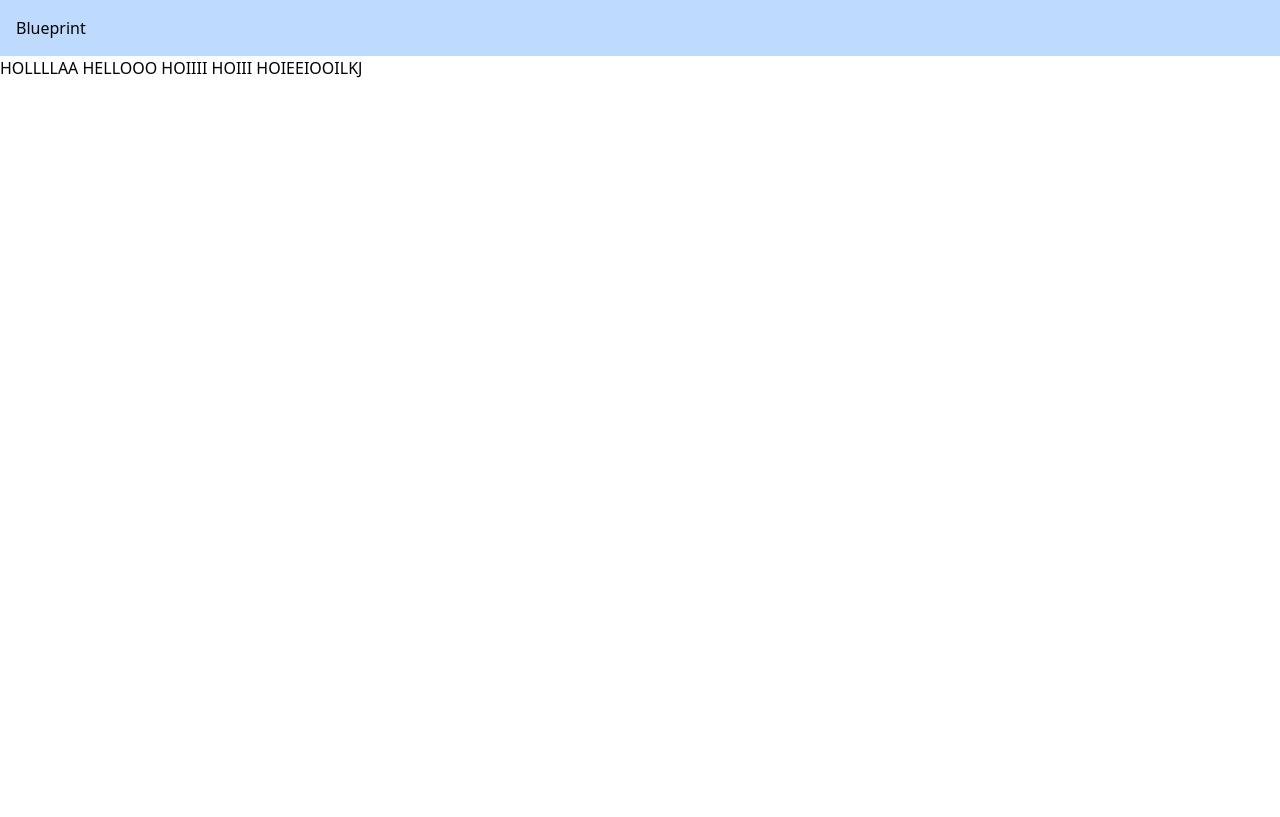
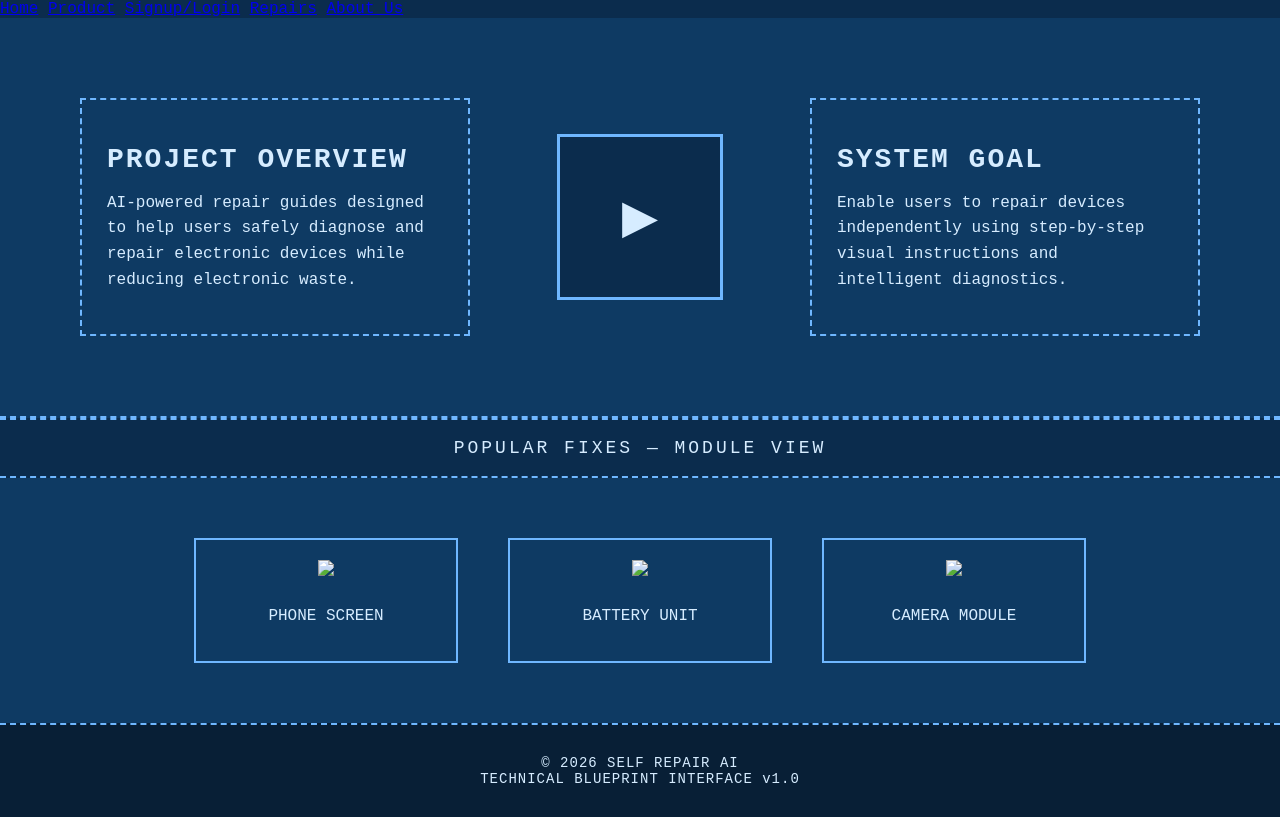
Before and after one commit to Brooklyn-STEAM/10053-Empowering-Self-Repair-of-Electronic-Devices-With-Artificial-Intelligence, a Flask app: page / in a window 1280 px wide. Before the commit the page ends 78 px from the top, so only its background shows below. Run offline with Flask 3, Linux system fonts and the light colour scheme; some libraries are stand-ins or nearby versions.

Commit message:
homepage and navbar (#5)
Co-authored-by: Jayson Ramirez <jramierz@brooklynsteamcenter.or>

```diff
--- a/templates/components/navbar.html.jinja
+++ b/templates/components/navbar.html.jinja
@@ -1,4 +1,12 @@
-<nav class="bg-blue-200 p-4 flex items-center justify-between">
-    <div>
-    <a href="/" class="">Blueprint</a>
+<nav class="bg-blue-600 text-white shadow-md">
+  <div class="max-w-7xl mx-auto px-4 sm:px-6 lg:px-8">
+    <div class="flex justify-center space-x-8 h-20 items-center text-xl">
+      <a href="homepage.html.jinja" class="hover:text-gray-200">Home</a>
+      <a href="#" class="hover:text-gray-200">Product</a>
+      <a href="#" class="hover:text-gray-200">Signup/Login</a>
+      <a href="#" class="hover:text-gray-200">Repairs</a>
+        <a href="#" class="hover:text-gray-200">About Us</a>
+
+    </div>
+  </div>
 </nav>
--- a/templates/homepage.html.jinja
+++ b/templates/homepage.html.jinja
@@ -1,14 +1,155 @@
-<!doctype html>
-<html>
-  <head>
-    <meta charset="UTF-8" />
-    <meta name="viewport" content="width=device-width, initial-scale=1.0" />
-    <script src="https://cdn.jsdelivr.net/npm/@tailwindcss/browser@4"></script>
-  </head>
-  <body>
-    {% include "components/navbar.html.jinja"%}
+<!DOCTYPE html>
+<html lang="en">
+<head>
+    <meta charset="UTF-8">
+    <title>Self Repair AI</title>
+</head>
 
-    <h1>HOLLLLAA HELLOOO HOIIII HOIII HOIEEIOOILKJ</h1>
+<body style="
+    margin:0;
+    font-family:'Courier New', monospace;
+    background-color:#0b2c4d;
+    color:#d6ecff;
+">
 
-  </body>
+<!-- NAVBAR -->
+{% include "components/navbar.html.jinja" %}
+
+<!-- HERO SECTION -->
+<div style="
+    display:flex;
+    align-items:center;
+    justify-content:space-between;
+    padding:80px;
+    background-color:#0e3a63;
+    border-bottom:2px dashed #6fb7ff;
+">
+
+    <!-- LEFT PANEL -->
+    <div style="
+        width:30%;
+        border:2px dashed #6fb7ff;
+        padding:25px;
+    ">
+        <h1 style="
+            font-size:28px;
+            margin-bottom:15px;
+            text-transform:uppercase;
+            letter-spacing:2px;
+        ">
+            Project Overview
+        </h1>
+        <p style="line-height:1.6;">
+            AI-powered repair guides designed to help users safely
+            diagnose and repair electronic devices while reducing
+            electronic waste.
+        </p>
+    </div>
+
+    <!-- CENTER VIDEO -->
+    <div style="
+        width:160px;
+        height:160px;
+        border:3px solid #6fb7ff;
+        display:flex;
+        align-items:center;
+        justify-content:center;
+        font-size:60px;
+        cursor:pointer;
+        background-color:#0b2c4d;
+    ">
+        ▶
+    </div>
+
+    <!-- RIGHT PANEL -->
+    <div style="
+        width:30%;
+        border:2px dashed #6fb7ff;
+        padding:25px;
+    ">
+        <h1 style="
+            font-size:28px;
+            margin-bottom:15px;
+            text-transform:uppercase;
+            letter-spacing:2px;
+        ">
+            System Goal
+        </h1>
+        <p style="line-height:1.6;">
+            Enable users to repair devices independently using
+            step-by-step visual instructions and intelligent diagnostics.
+        </p>
+    </div>
+
+</div>
+
+<!-- SECTION LABEL -->
+<div style="
+    padding:18px;
+    background-color:#0b2c4d;
+    border-top:2px dashed #6fb7ff;
+    border-bottom:2px dashed #6fb7ff;
+    text-align:center;
+    letter-spacing:3px;
+    font-size:18px;
+">
+    POPULAR FIXES — MODULE VIEW
+</div>
+
+<!-- POPULAR FIXES GRID -->
+<div style="
+    background-color:#0e3a63;
+    display:flex;
+    justify-content:center;
+    gap:50px;
+    padding:60px;
+">
+
+    <div style="
+        border:2px solid #6fb7ff;
+        padding:20px;
+        text-align:center;
+        width:220px;
+    ">
+        <img src="https://via.placeholder.com/200x150" style="margin-bottom:10px;">
+        <p>PHONE SCREEN</p>
+    </div>
+
+    <div style="
+        border:2px solid #6fb7ff;
+        padding:20px;
+        text-align:center;
+        width:220px;
+    ">
+        <img src="https://via.placeholder.com/200x150" style="margin-bottom:10px;">
+        <p>BATTERY UNIT</p>
+    </div>
+
+    <div style="
+        border:2px solid #6fb7ff;
+        padding:20px;
+        text-align:center;
+        width:220px;
+    ">
+        <img src="https://via.placeholder.com/200x150" style="margin-bottom:10px;">
+        <p>CAMERA MODULE</p>
+    </div>
+
+</div>
+
+<!-- FOOTER -->
+<div style="
+    background-color:#081f36;
+    border-top:2px dashed #6fb7ff;
+    padding:30px;
+    text-align:center;
+    font-size:14px;
+    letter-spacing:1px;
+">
+    © 2026 SELF REPAIR AI
+    <br>
+    TECHNICAL BLUEPRINT INTERFACE v1.0
+</div>
+
+</body>
 </html>
```
